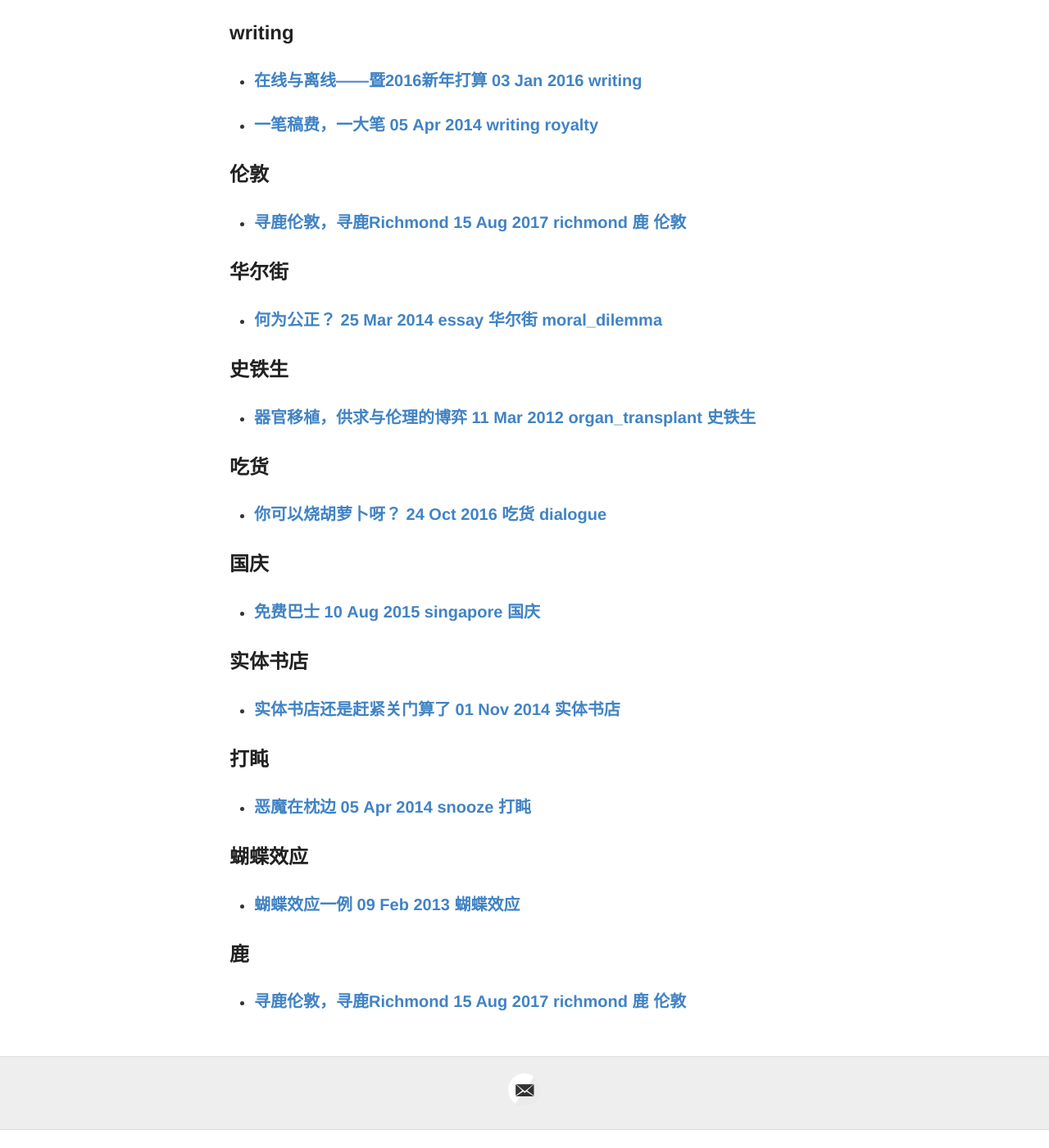
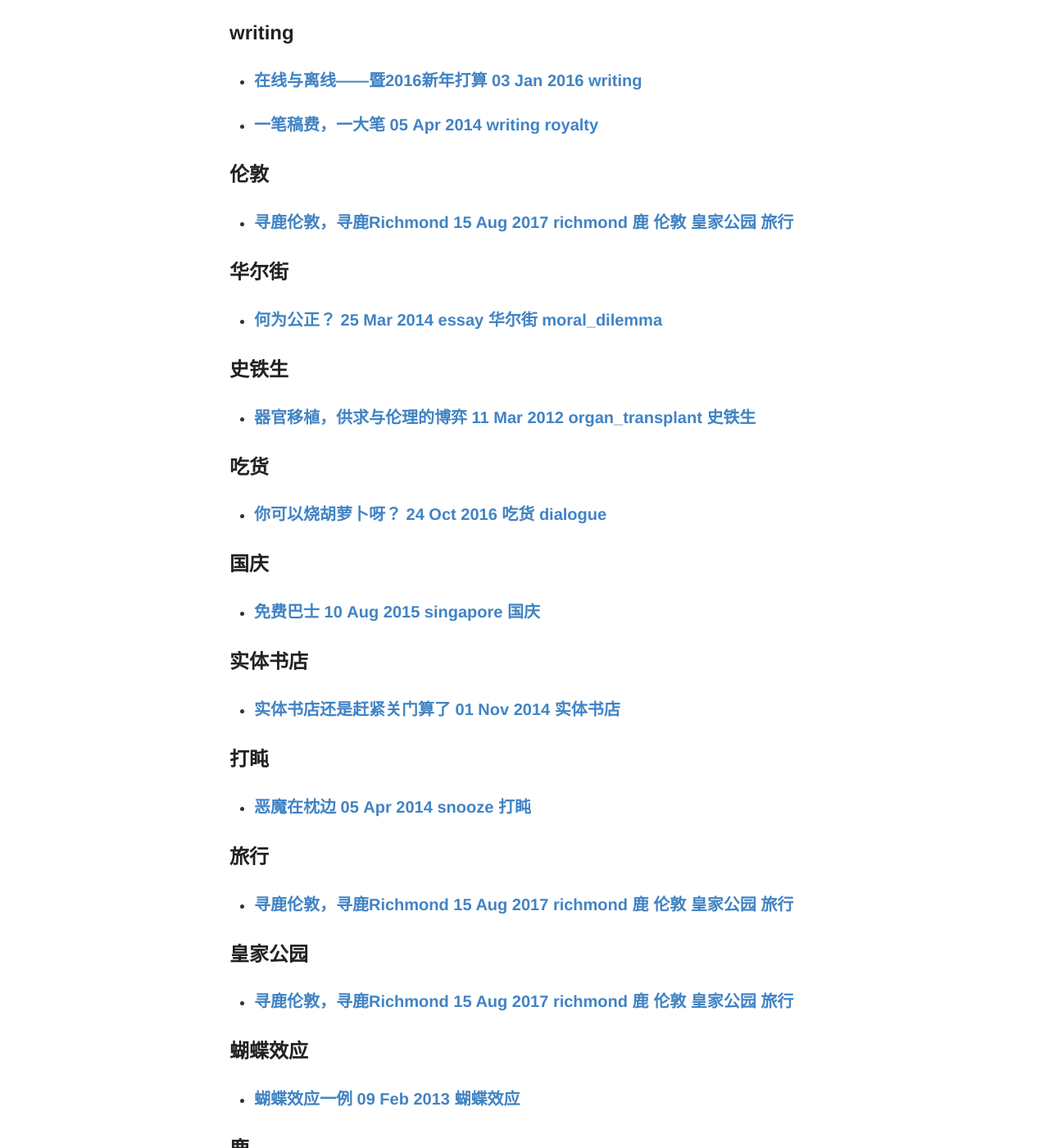
Before and after one commit to yihanxu/yihanxu.github.io, a Jekyll site: the page built from tree.md, in a window 1280 px wide and 1400 px high, scrolled down 11331 px. Shown: the whole window at 82% size. Built offline with Jekyll 4.4.1, drawn with Linux system fonts in a browser that asks for light colours; before the commit the page ends 12709 px from its top, so only the background shows below that; some of the changed text lies outside the part shown.

Commit message:
Update 2017-8-15-richmond_park.md

```diff
--- a/_posts/2017-8-15-richmond_park.md
+++ b/_posts/2017-8-15-richmond_park.md
@@ -2,7 +2,7 @@
 layout: post
 comments: true
 title: "寻鹿伦敦，寻鹿Richmond"
-tags: richmond 鹿 伦敦
+tags: richmond 鹿 伦敦 皇家公园 旅行
 category: 寻寻觅觅
 ---
 
```
